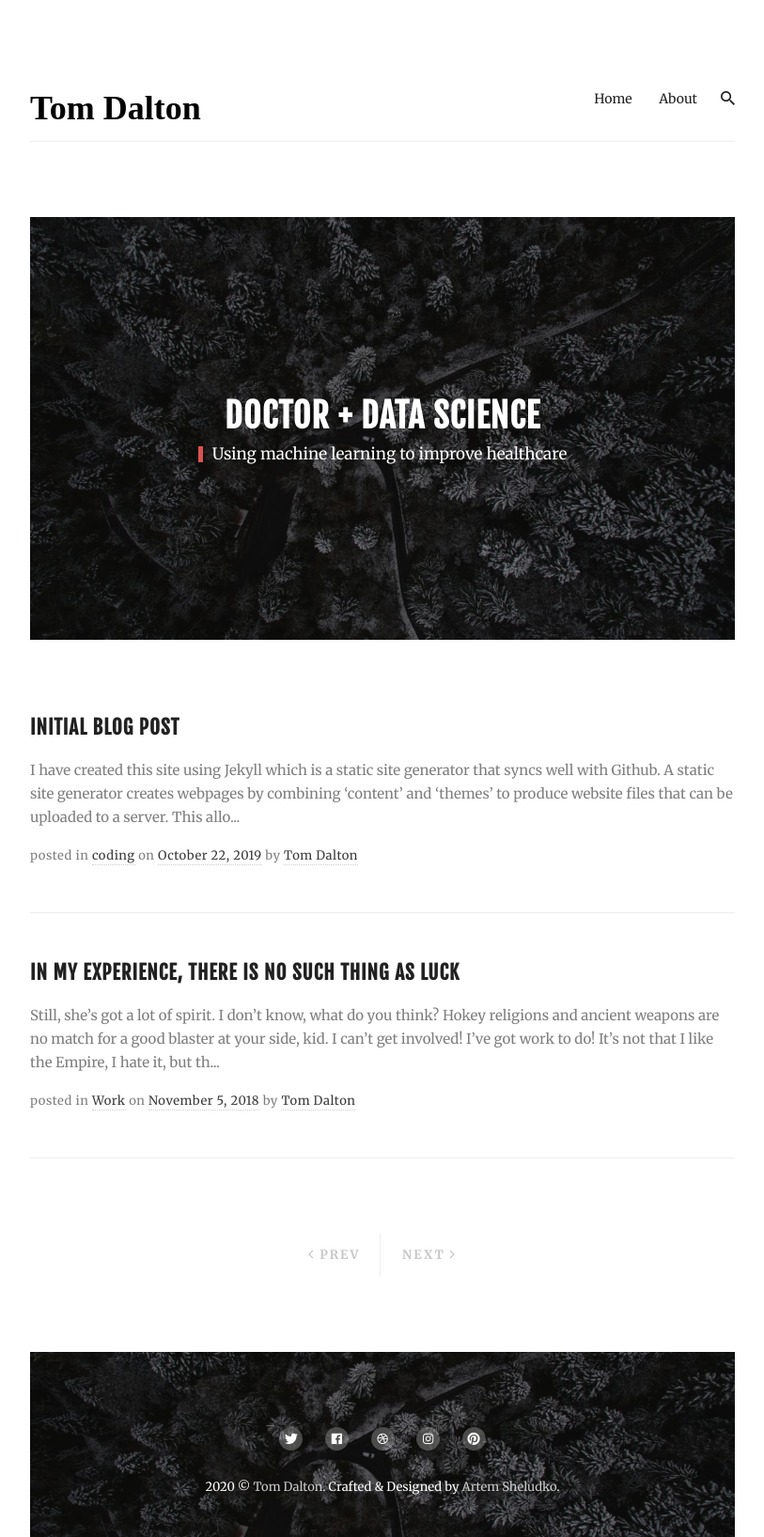
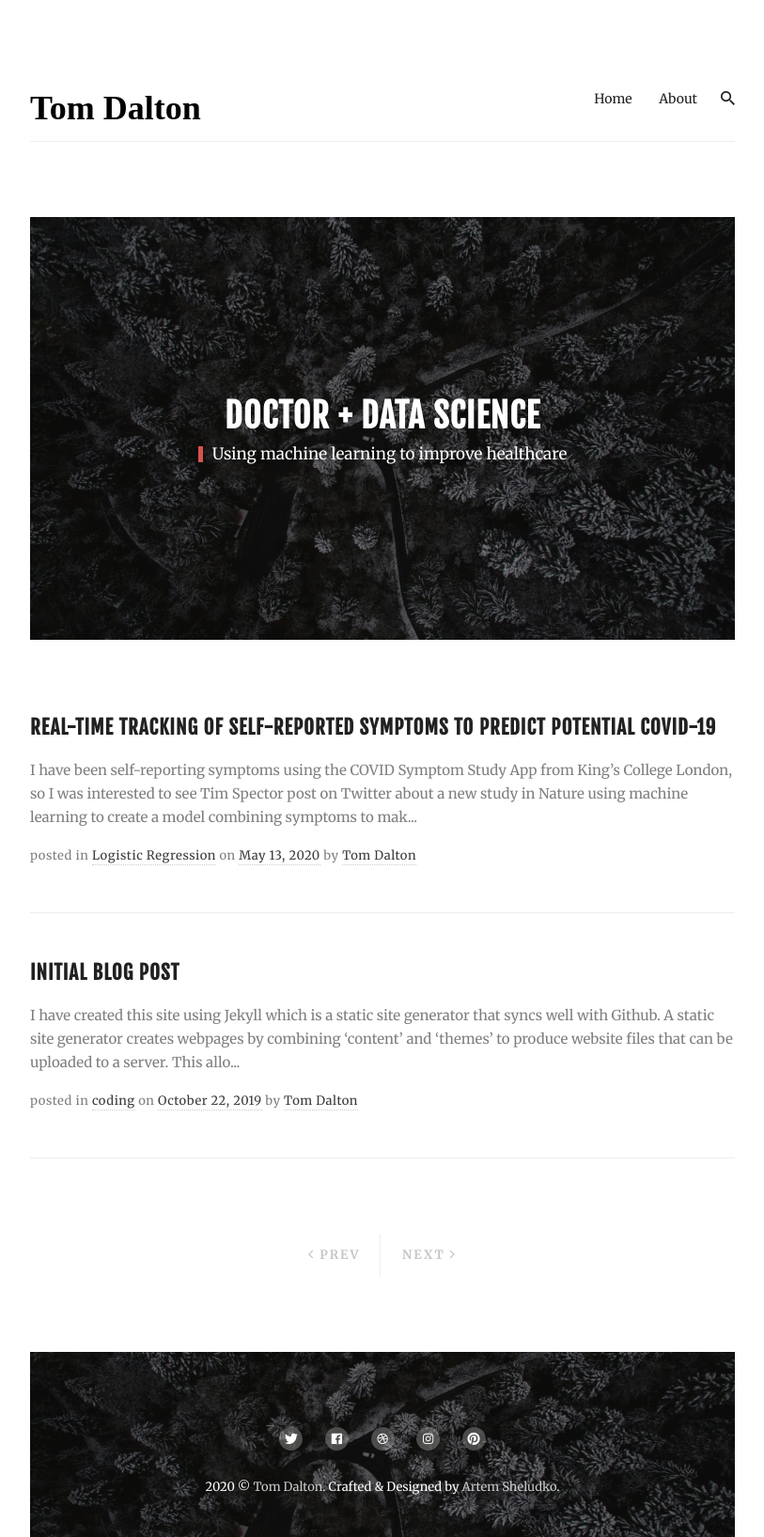
Before and after one commit to gtdalton/gtdalton.github.io, a Jekyll site: the page built from index.html, in a window 1280 px wide. Shown: the whole page at 94% size, without its empty margins (233-1046 px from the left). Built offline with Jekyll 4.4.1, drawn with Linux system fonts in a browser that asks for light colours; nearby versions of some CDN libraries; the list of posts is cut into pages by our own code; part of the change alters nothing that is shown.

Commit message:
new post with attemt at twitter embed

```diff
--- a/_posts/2020-05-13-Real-time-tracking-of-self-reported-symptoms-to-predict-potential-COVID-19.md
+++ b/_posts/2020-05-13-Real-time-tracking-of-self-reported-symptoms-to-predict-potential-COVID-19.md
@@ -1,33 +1,30 @@
 ---
 layout: post
-title:  In my experience, there is no such thing as luck
-date:   2018-11-05
-image:  images/10.jpg
-tags:   [Work]
+title:  Real-time tracking of self-reported symptoms to predict potential COVID-19
+date:   2020-05-13
+image:
+tags:   [Logistic Regression]
 ---
-Still, she's got a lot of spirit. I don't know, what do you think? Hokey religions and ancient weapons are no match for a good blaster at your side, kid. I can't get involved! I've got work to do! It's not that I like the Empire, I hate it, but there's nothing I can do about it right now. It's such a long way from here.
+I have been self-reporting symptoms using the COVID Symptom Study App from King's College London, so I was interested to see Tim Spector post on Twitter about a new study in Nature using machine learning to create a model combining symptoms to make predictions about probable infection.
 
-I suggest you try it again, Luke. This time, let go your conscious self and act on instinct. You are a part of the Rebel Alliance and a traitor! Take her away! Your eyes can deceive you. Don't trust them.
+<blockquote class="twitter-tweet"><p lang="en" dir="ltr">Could you predict <a href="https://twitter.com/hashtag/COVID19?src=hash&amp;ref_src=twsrc%5Etfw">#COVID19</a> likelihood without a test? The team <a href="https://twitter.com/Join_ZOE?ref_src=twsrc%5Etfw">@Join_ZOE</a> are innovating with <a href="https://twitter.com/hashtag/MachineLearning?src=hash&amp;ref_src=twsrc%5Etfw">#MachineLearning</a> so that we might be able to: <a href="https://t.co/wvykOsIofi">https://t.co/wvykOsIofi</a> <a href="https://twitter.com/KingsCollegeLon?ref_src=twsrc%5Etfw">@KingsCollegeLon</a> <a href="https://twitter.com/TwinsUKres?ref_src=twsrc%5Etfw">@TwinsUKres</a> <a href="https://twitter.com/GlobalHealthMGH?ref_src=twsrc%5Etfw">@GlobalHealthMGH</a> <a href="https://twitter.com/MassGeneralNews?ref_src=twsrc%5Etfw">@MassGeneralNews</a> <a href="https://twitter.com/AndyChanMD?ref_src=twsrc%5Etfw">@AndyChanMD</a> <a href="https://twitter.com/Join_ZOE?ref_src=twsrc%5Etfw">@Join_ZOE</a> <a href="https://t.co/SiFIwL9lfe">pic.twitter.com/SiFIwL9lfe</a></p>&mdash; tim spector (@timspector) <a href="https://twitter.com/timspector/status/1259789366496542721?ref_src=twsrc%5Etfw">May 11, 2020</a></blockquote> <script async src="https://platform.twitter.com/widgets.js" charset="utf-8"></script>
 
-Hokey religions and ancient weapons are no match for a good blaster at your side, kid. I suggest you try it again, Luke. This time, let go your conscious self and act on instinct. Don't be too proud of this technological terror you've constructed. The ability to destroy a planet is insignificant next to the power of the Force.
+Anosmia. Matches previous reports
 
-![Bike on the street]({{site.baseurl}}/images/11.jpg)
-*Memories from childhood*
+Variables
+including symptoms, hospitalization,  demographic information and pre-existing medical conditions.
 
-1. She must have hidden the plans in the escape pod. Send a detachment down to retrieve them, and see to it personally, Commander. There'll be no one to stop us this time!
-2. Remember, a Jedi can feel the Force flowing through him.
-3. I want to come with you to Alderaan. There's nothing for me here now. I want to learn the ways of the Force and be a Jedi, like my father before me.
+Labels
+reverse-transcription PCR (RT-PCR) test outcomes,
 
-Obi-Wan is here. The Force is with him. Partially, but it also obeys your commands. I call it luck. I'm trying not to, kid. Alderaan? I'm not going to Alderaan. I've got to go home. It's late, I'm in for it as it is.
+2,450,569 participants
+18,401 had undergone a SARS-CoV-2 test (15,638 UK and 2,763 US participants)
+39% positive test
 
-Hey, Luke! May the Force be with you. What?! Partially, but it also obeys your commands. Don't be too proud of this technological terror you've constructed. The ability to destroy a planet is insignificant next to the power of the Force.
+Methods
+80:20 train test split in UK cohort
+Logistic regression model
+5,638 UK and 2,763 US participants
+Prediction model = −1.32 − (0.01 × age) + (0.44 × sex) + (1.75 × loss of smell and taste) + (0.31 × severe or significant persistent cough) + (0.49 × severe fatigue) + (0.39 × skipped meals)
 
-> The longer I live, the more I realize that I am never wrong about anything, and that all the pains I have so humbly taken to verify my notions have only wasted my time!
->
-> <cite>George Bernard Shaw</cite>
-
-The Force is strong with this one. I have you now. I find your lack of faith disturbing. Hey, Luke! May the Force be with you. She must have hidden the plans in the escape pod. Send a detachment down to retrieve them, and see to it personally, Commander. There'll be no one to stop us this time!
-
-Don't be too proud of this technological terror you've constructed. The ability to destroy a planet is insignificant next to the power of the Force. Your eyes can deceive you. Don't trust them. What?! I don't know what you're talking about. I am a member of the Imperial Senate on a diplomatic mission to Alderaan--
-
-You mean it controls your actions? I have traced the Rebel spies to her. Now she is my only link to finding their secret base. Look, I can take you as far as Anchorhead. You can get a transport there to Mos Eisley or wherever you're going.
+The obtained value is then transformed into predicted probability using exp(x)/(1 + exp(x)) transformation followed by assigning cases of predicted COVID-19 for probabilities >0.5 and controls for probabilities <0.5.
```
